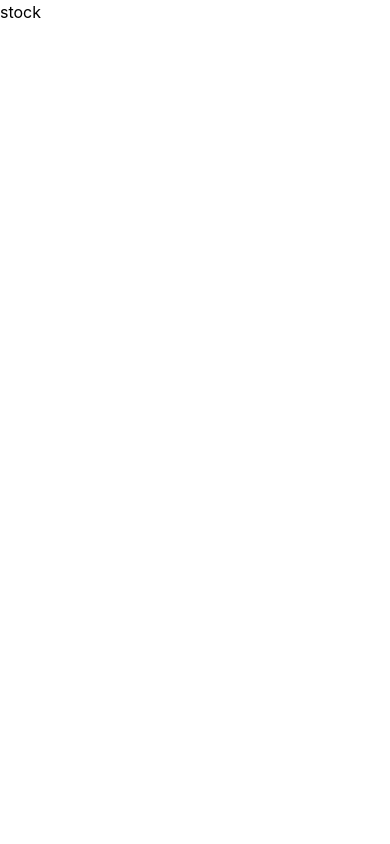
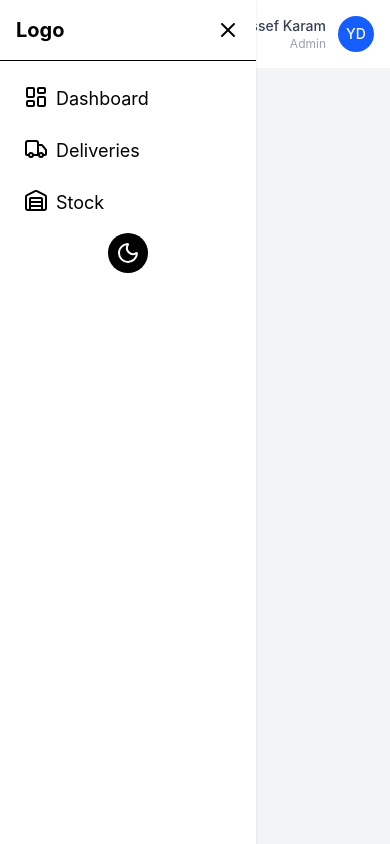
Before and after one commit to youssefkaram90/frontend-nextJs-tailwind, a Next.js app: page /stock in a window 390 px wide. Built offline with nearby package versions, Linux system fonts and the light colour scheme.

Commit message:
implement the side bare and header and start in dark mode

```diff
--- a/app/(app)/dashboard/page.tsx
+++ b/app/(app)/dashboard/page.tsx
@@ -1,9 +1,7 @@
 import React from 'react'
 
-function page() {
+export default function Dashboard() {
   return (
-    <div>page</div>
+    <div>Dashboard</div>
   )
 }
-
-export default page
--- a/app/(app)/deliveries/page.tsx
+++ b/app/(app)/deliveries/page.tsx
@@ -1,9 +1,7 @@
 import React from 'react'
 
-function deliveries() {
+export default function Deliveries() {
   return (
     <div>deliveries</div>
   )
 }
-
-export default deliveries
--- /dev/null
+++ b/app/(app)/layout.tsx
@@ -0,0 +1,20 @@
+"use client"
+
+import React,{useState} from "react";
+import Header from "@/app/components/header";
+import Sidebar from "@/app/components/sidebar";
+
+export default function AppLayout({ children }: { children: React.ReactNode }) {
+
+  const [navState,setNavState] = useState<boolean>(false)
+
+  return (
+    <div className="flex bg-gray-100 h-screen">
+      <Sidebar navState={navState} />
+      <main className="flex-1">
+        <Header setNavState={setNavState} navState={navState}/>
+        {children}
+      </main>
+    </div>
+  );
+}
--- a/app/(app)/stock/page.tsx
+++ b/app/(app)/stock/page.tsx
@@ -1,9 +1,7 @@
 import React from 'react'
 
-function stock() {
+export default function Stock() {
   return (
     <div>stock</div>
   )
 }
-
-export default stock
--- a/app/(auth)/signin/page.tsx
+++ b/app/(auth)/signin/page.tsx
@@ -28,7 +28,7 @@ export default function Signin() {
       setError(
         err instanceof Error
           ? err.message
-          : "Invalide Credentials. Please try again.",
+          : "Invalid Credentials. Please try again.",
       );
     } finally {
       setLoading(false);
@@ -56,7 +56,7 @@ export default function Signin() {
               />
             </svg>
           </div>
-          <h1 className="text-2xl font-bold text-gray-900">Welcom Back</h1>
+          <h1 className="text-2xl font-bold text-gray-900">Welcome Back</h1>
           <p className="text-sm text-gray-500 mt-1">Sign in to your account</p>
         </div>
 
@@ -102,7 +102,7 @@ export default function Signin() {
             />
           </div>
           {error && (
-            <div className="bg-red-50 border border-red-200 text-red-700 px-4 py-3 rounded-lg text-sm">
+            <div role="alert" className="bg-red-50 border border-red-200 text-red-700 px-4 py-3 rounded-lg text-sm">
               <span className="font-medium">Error:</span> {error}
             </div>
           )}
--- a/app/api/auth/signin/route.ts
+++ b/app/api/auth/signin/route.ts
@@ -35,7 +35,7 @@ export async function POST(request: NextRequest) {
   } catch (error) {
     if (error instanceof DOMException && error.name === "AbortError") {
       return new Response(
-        JSON.stringify({ error: "Backend request time out " }),
+        JSON.stringify({ message: "Backend request time out " }),
         { status: 504, headers: { "Content-Type": "application/json" } },
       );
     }
--- /dev/null
+++ b/app/components/header.tsx
@@ -0,0 +1,27 @@
+import { Menu } from "lucide-react";
+import { Dispatch, SetStateAction } from "react";
+
+interface setNavProps {
+  setNavState: Dispatch<SetStateAction<boolean>>;
+  navState: boolean;
+}
+
+export default function Header({ setNavState ,navState}: setNavProps) {
+  return (
+    <header className="flex justify-between bg-white p-4">
+      <button onClick={() => setNavState(!navState)}>
+        <Menu className="font-bold lg:hidden" size={24} />
+      </button>
+      <div className="text-2xl font-bold ">dashboard</div>
+      <div className="flex items-center gap-3">
+        <div className="text-right">
+          <p className="text-sm font-medium text-gray-700"> Youssef Karam </p>
+          <p className="text-xs text-gray-400">Admin</p>
+        </div>
+        <div className="flex h-9 w-9 items-center justify-center rounded-full bg-blue-600 text-sm font-medium text-white">
+          YD
+        </div>
+      </div>
+    </header>
+  );
+}
--- /dev/null
+++ b/app/components/sidebar.tsx
@@ -0,0 +1,86 @@
+"use client";
+import { useEffect, useState } from "react";
+import {
+  X,
+  LayoutDashboardIcon,
+  Warehouse,
+  Truck,
+  Moon,
+  Sun,
+} from "lucide-react";
+import Link from "next/link";
+
+interface navProps {
+  navState: boolean;
+}
+
+function Sidebar({ navState }: navProps) {
+  const [navOpen, setNavOpen] = useState(false);
+  const [dark, setDark] = useState(false);
+
+  const navItems = [
+    { name: "Dashboard", path: "/dashboard", icon: LayoutDashboardIcon },
+    { name: "Deliveries", path: "/deliveries", icon: Truck },
+    { name: "Stock", path: "/stock", icon: Warehouse },
+  ];
+
+  useEffect(() => {
+    setNavOpen(true);
+  }, [navState]);
+  return (
+    <nav
+      className={`
+        fixed bg-white w-64 h-screen shadow
+        ${navOpen ? "translate-x-0" : "-translate-x-64"}
+       lg:translate-x-0  `}
+    >
+      <div className="p-4 flex justify-between border-b">
+        <div className="text-xl font-bold">Logo</div>
+        <button
+          className="lg:hidden"
+          onClick={() => {
+            setNavOpen(false);
+          }}
+        >
+          <X />
+        </button>
+      </div>
+
+      <div className="p-4 space-y-2 ">
+        {navItems.map((item) => {
+          const Icon = item.icon;
+          return (
+            <Link
+              href={item.path}
+              key={item.name}
+              className="flex p-2 space-x-2 hover:bg-gray-100"
+            >
+              <Icon className="text-lg" />
+              <div className="text-lg">{item.name}</div>
+            </Link>
+          );
+        })}
+
+        <div className="flex text-2xl justify-center">
+          {dark ? (
+            <button
+              onClick={() => setDark(false)}
+              className="p-2 bg-white rounded-full"
+            >
+              <Sun className="text-black" />
+            </button>
+          ) : (
+            <button
+              onClick={() => setDark(true)}
+              className="p-2 bg-black rounded-full"
+            >
+              <Moon className="text-white" />
+            </button>
+          )}
+        </div>
+      </div>
+    </nav>
+  );
+}
+
+export default Sidebar;
--- a/app/page.tsx
+++ b/app/page.tsx
@@ -6,7 +6,7 @@ export default async function home(){
     const token = cookieStore.get('Authentication');
 
     if(token){
-        redirect('dashboard');
+        redirect('/dashboard');
     }
 
     redirect('/signin')
--- a/package.json
+++ b/package.json
@@ -9,6 +9,7 @@
     "lint": "eslint"
   },
   "dependencies": {
+    "lucide-react": "^1.24.0",
     "next": "16.2.7",
     "postcss": "^8.5.17",
     "react": "19.2.4",
```
Also changed, not shown: 1 other file (tests, documents, lock files or other folders).
